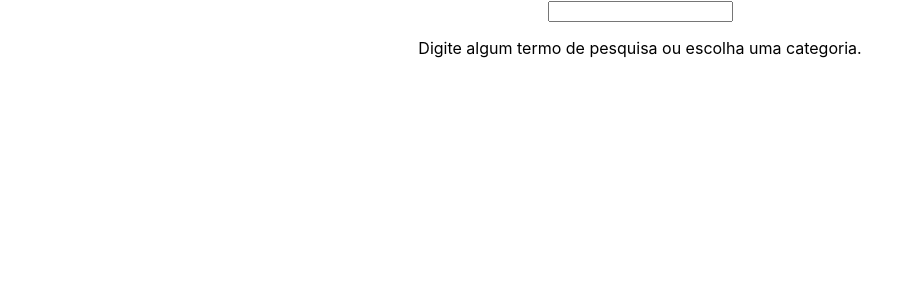
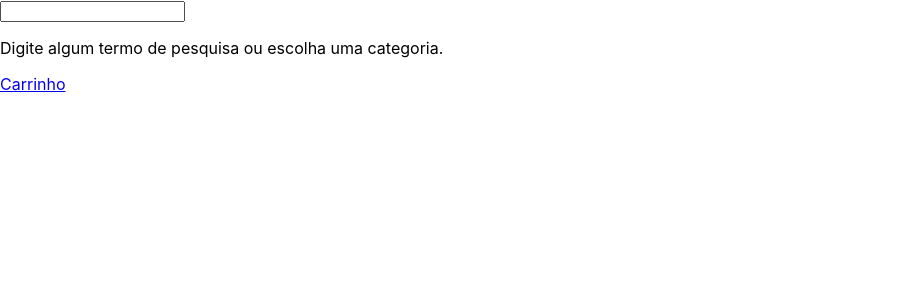
Before and after one commit to iagoassis21/E-Shop, a React (Create React App) app: page / in a window 1280 px wide. Shown: the top 300 px of the page, without its empty margins (0-919 px from the left). Built offline with nearby package versions, Linux system fonts and the light colour scheme.

Commit message:
Req3-Criado componente Cart

```diff
--- a/src/App.js
+++ b/src/App.js
@@ -1,13 +1,20 @@
 import React from 'react';
+import { BrowserRouter, Route, Switch } from 'react-router-dom';
 import './App.css';
+import Cart from './components/Cart';
 import ProductList from './components/ProductList';
 
-function App() {
-  return (
-    <div className="App">
-      <ProductList />
-    </div>
-  );
+class App extends React.Component {
+  render() {
+    return (
+      <BrowserRouter>
+        <Switch>
+          <Route exact path="/" component={ ProductList } />
+          <Route path="/cart" component={ Cart } />
+        </Switch>
+      </BrowserRouter>
+    );
+  }
 }
 
 export default App;
--- /dev/null
+++ b/src/components/Cart.js
@@ -0,0 +1,11 @@
+import React, { Component } from 'react';
+
+export default class Cart extends Component {
+  render() {
+    return (
+      <div>
+        <p data-testid="shopping-cart-empty-message">Seu carrinho está vazio</p>
+      </div>
+    );
+  }
+}
--- a/src/components/ProductList.js
+++ b/src/components/ProductList.js
@@ -1,4 +1,5 @@
 import React, { Component } from 'react';
+import { Link } from 'react-router-dom';
 
 class ProductList extends Component {
   render() {
@@ -17,6 +18,9 @@ class ProductList extends Component {
         <p data-testid="home-initial-message">
           Digite algum termo de pesquisa ou escolha uma categoria.
         </p>
+        <nav>
+          <Link to="/cart" data-testid="shopping-cart-button">Carrinho</Link>
+        </nav>
       </div>
     );
   }
```
